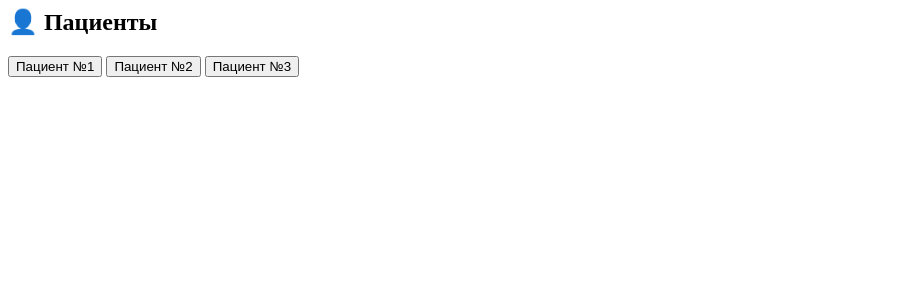
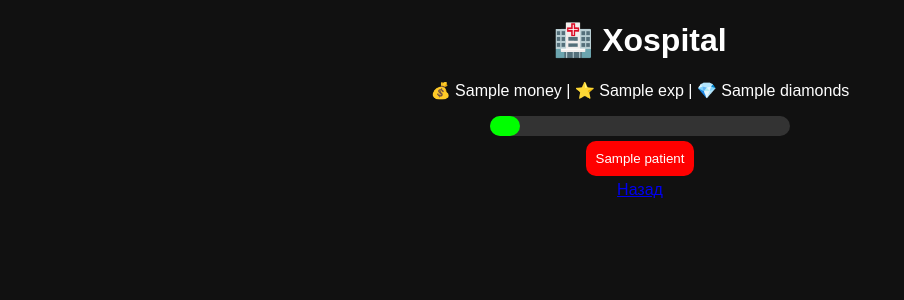
Before and after one commit to ivan0796223-byte/xospital-game, a Flask app: template templates/patients.htm in a window 1280 px wide. Shown: the top 300 px of the page, without its empty margins (0-904 px from the left). Run offline with Flask 3, Linux system fonts and the light colour scheme; the template is opened without the code that fills it: most values are stand-ins (such as "Sample title", 1, 10 or a date in 2020).

Commit message:
Update patients.htm

```diff
--- a/templates/patients.htm
+++ b/templates/patients.htm
@@ -1,7 +1,9 @@
-<h2>👤 Пациенты</h2>
-
-<form method="POST" action="/action">
-    <button name="action" value="patient1">Пациент №1</button>
-    <button name="action" value="patient2">Пациент №2</button>
-    <button name="action" value="patient3">Пациент №3</button>
+{% extends "base.html" %}
+{% block content %}
+<form method="POST" action="/heal">
+{% for p in patients %}
+<button>{{ p }}</button><br>
+{% endfor %}
 </form>
+<a href="/">Назад</a>
+{% endblock %}
```
